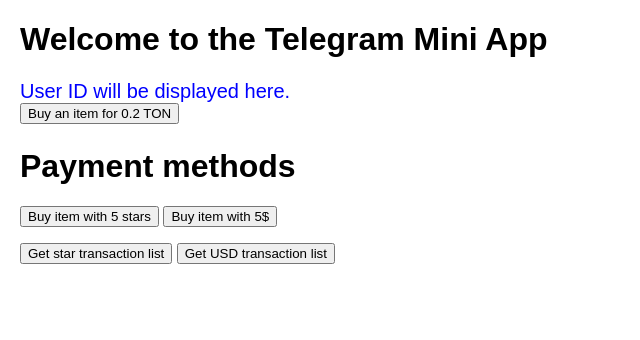
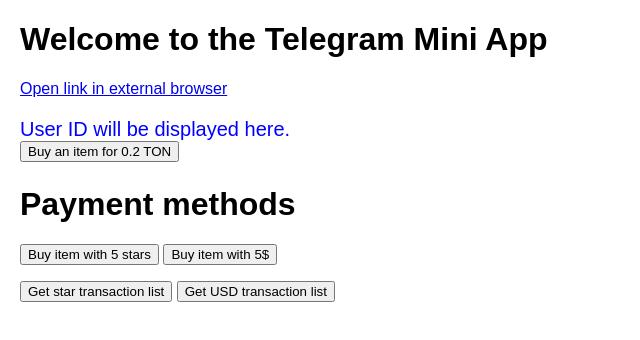
Before and after one commit to trudyan141/slashi_tma_demo, a plain HTML site: page index.html in a window 1280 px wide. Shown: the whole page, without its empty margins (0-640 px from the left). Drawn offline with nearby package versions, Linux system fonts and the light colour scheme; a script that the page names is missing.

Commit message:
feat test openLink

```diff
--- a/index.html
+++ b/index.html
@@ -28,6 +28,7 @@
 </head>
 <body>
     <h1>Welcome to the Telegram Mini App</h1>
+    <a href="javascript:Telegram.WebApp.openLink('https://ton.org/');">Open link in external browser</a>
     <div id="telegram-login"></div>
     <div id="user-id">User ID will be displayed here.</div>
     <div id="ton-connect"></div>
```
